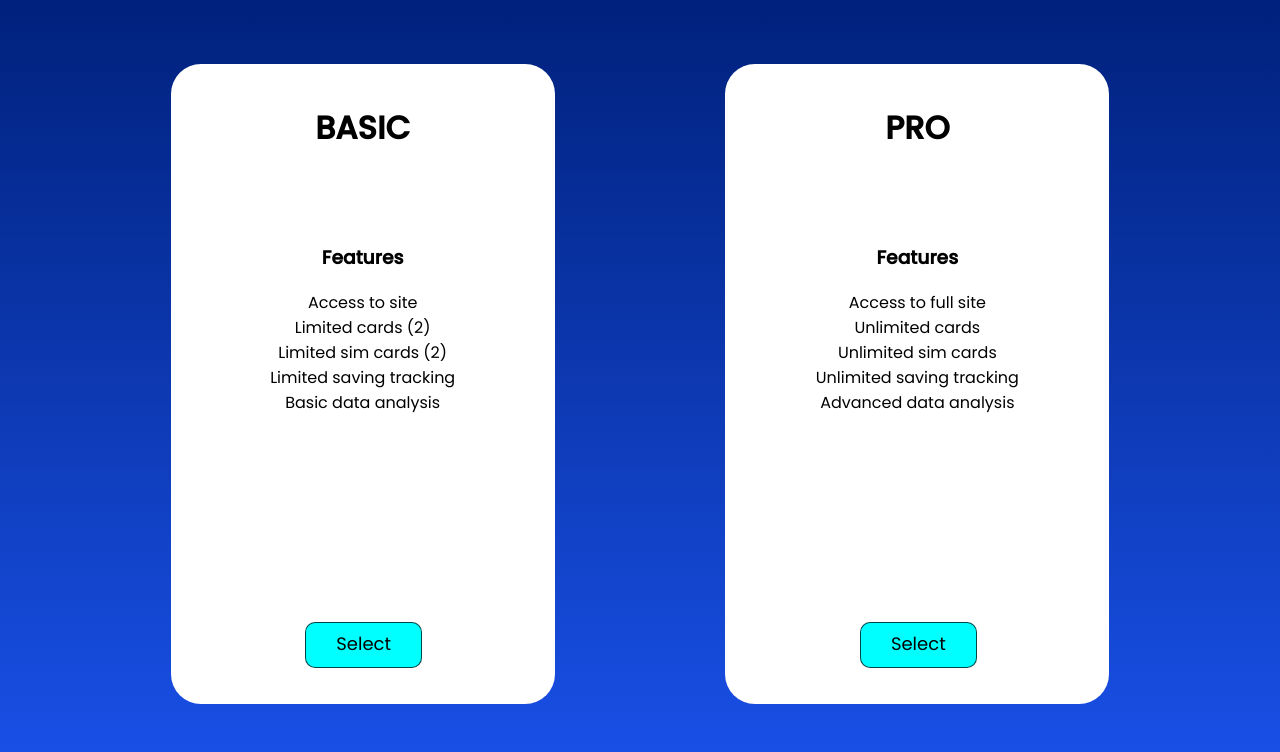
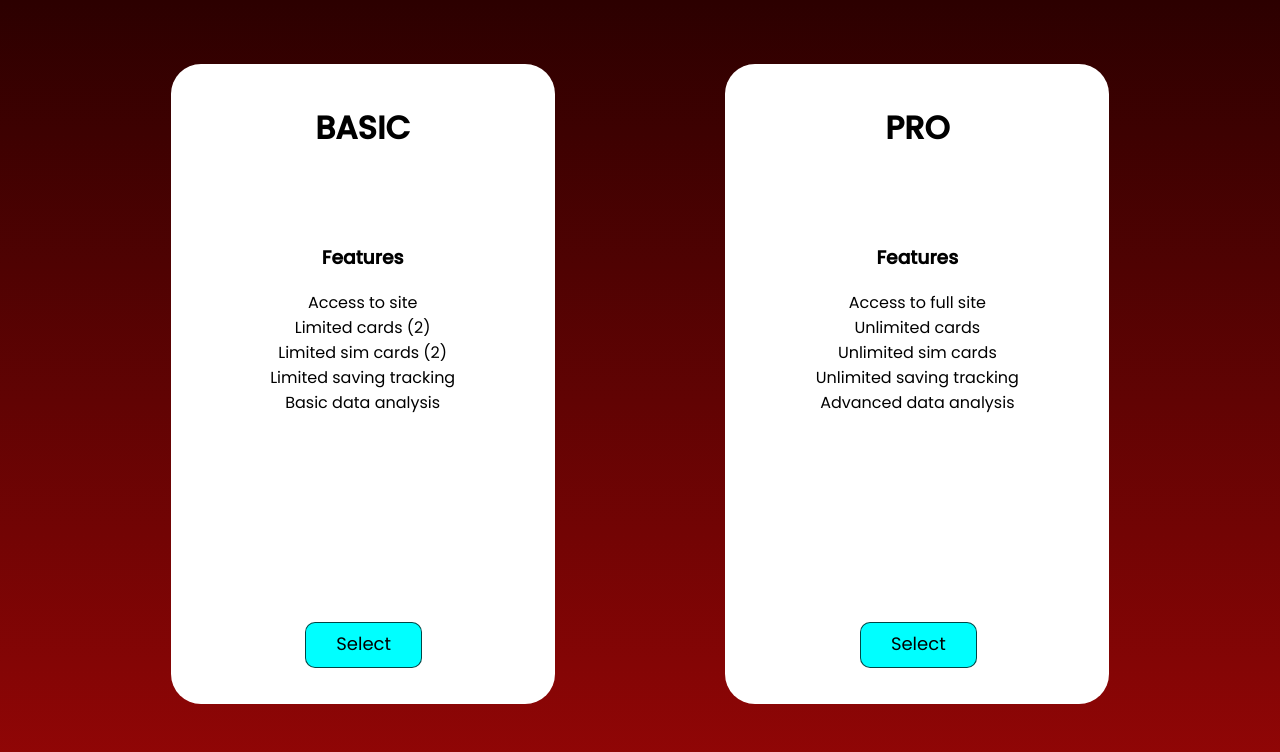
Before and after one commit to edd-ie/pockets, a React (Vite) app: page /subscription in a window 1280 px wide. Shown: the top 752 px of the page. Built offline with nearby package versions, Linux system fonts and the light colour scheme.

Commit message:
Background UI changes

```diff
--- a/src/App.css
+++ b/src/App.css
@@ -4,7 +4,7 @@ body{
     font-family: 'Poppins', sans-serif;
     margin: 0;
     padding: 0;
-    background: linear-gradient(#00217c, #1a52ec);
+    background: linear-gradient(#2c0000, #960606);
 }
 
 li, ul, ol, a{
--- a/src/components/Signup.css
+++ b/src/components/Signup.css
@@ -5,7 +5,7 @@
     margin: 0;
     padding: 0;
     /* background: rgba(0, 0, 241, 0.808); */
-    background: linear-gradient(#00217c, #1a52ec);
+    background: linear-gradient(#2c0000, #960606);
     display: flex;
     flex-direction: column;
     overflow: hidden;
--- a/src/components/Subscription.css
+++ b/src/components/Subscription.css
@@ -4,7 +4,7 @@
     height: 100%;
     margin: 0;
     padding: 0;
-    background: linear-gradient(#00217c, #1a52ec);
+    background: linear-gradient(#2c0000, #960606);
     display: flex;
     flex-direction: row;
     overflow: hidden;
```
